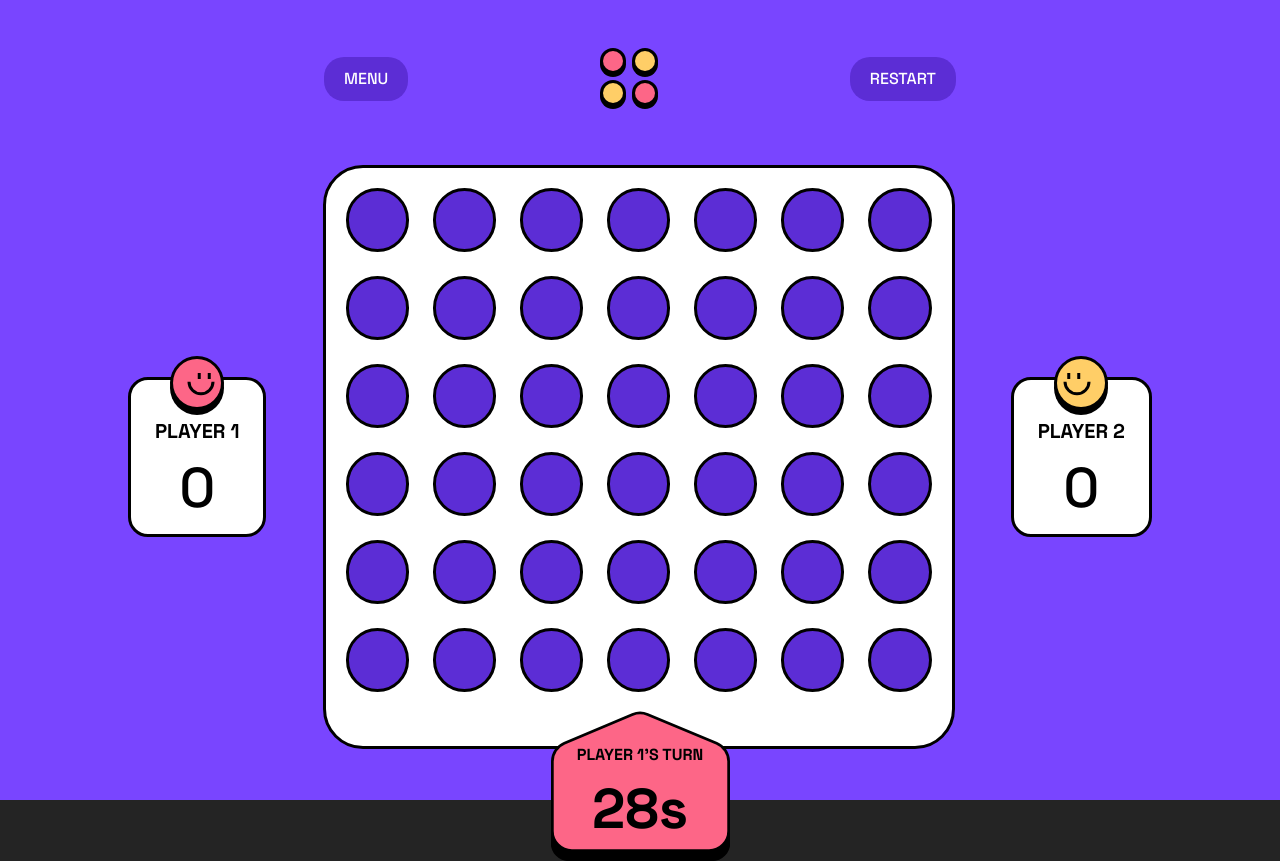
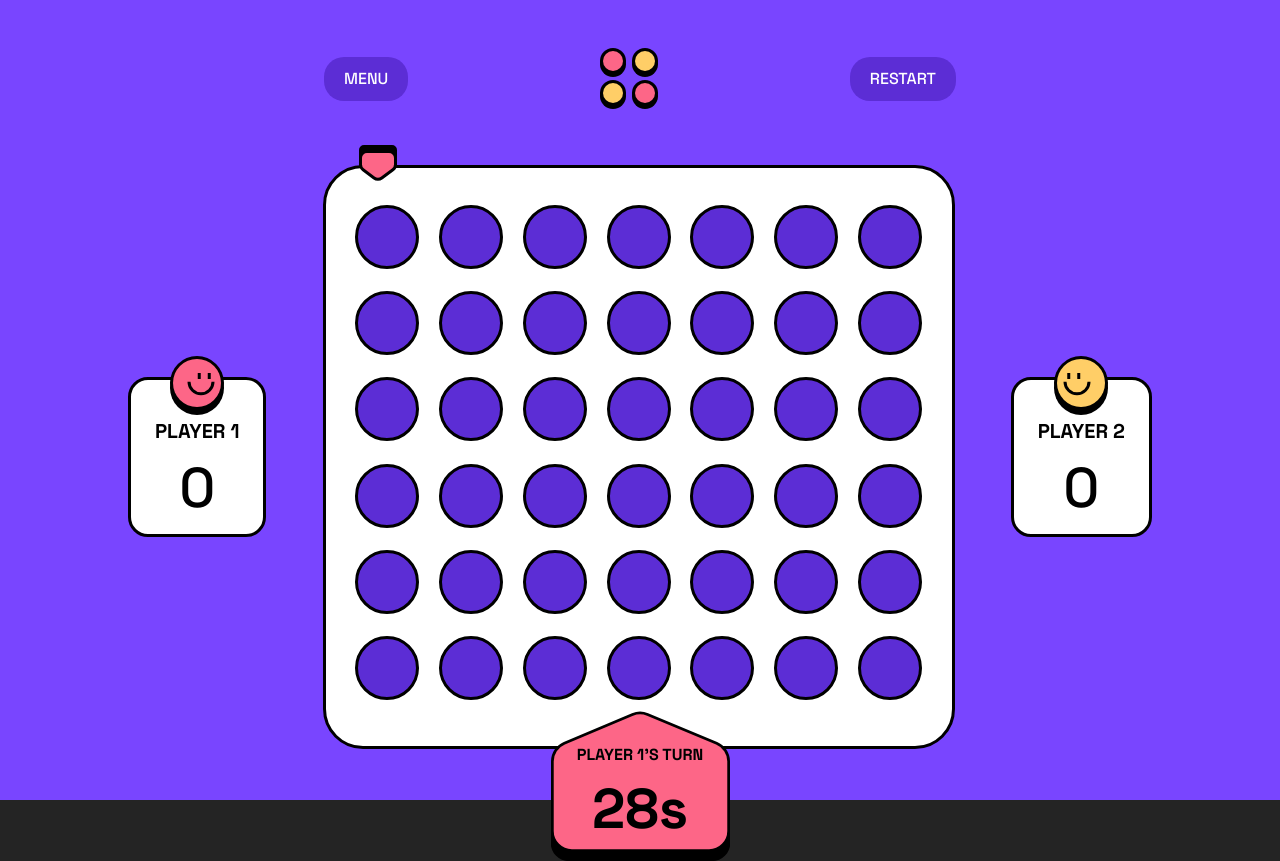
Before and after one commit to kajtd/ConnectFourGame, a Vue app: page / in a window 1280 px wide. Both pictures are taken after a click on the button "PLAY VS PLAYER". Built offline with nearby package versions, Linux system fonts and the light colour scheme.

Commit message:
add marker at the top of the board

```diff
--- a/src/components/Game/TheBoard.vue
+++ b/src/components/Game/TheBoard.vue
@@ -1,4 +1,5 @@
 <script setup lang="ts">
+import { ref, onMounted } from 'vue'
 import { storeToRefs } from 'pinia'
 import { useGameStore } from '../../store/game'
 
@@ -6,23 +7,44 @@ const gameStore = useGameStore()
 const { NUMBER_OF_COLUMNS, NUMBER_OF_ROWS, addNewCounter } = gameStore;
 const { currentColumn, board } = storeToRefs(gameStore)
 
+const markerPosition = ref(0)
+const boardRef = ref<HTMLDivElement | null>(null)
+
 const handleCounterMousemove = (col: number) => {
     currentColumn.value = col
+    const boardOffsetLeft = boardRef.value?.offsetLeft || 0;
+    markerPosition.value = (boardOffsetLeft + 36) + ((currentColumn.value-1) * 88);
 }
+
+onMounted(() => {
+  // Since the boardRef may not be available immediately, we ensure the component is mounted first.
+  // This way we can correctly calculate positions with the actual DOM element's offset.
+  handleCounterMousemove(currentColumn.value || 1)
+})
 
 </script>
 
 <template>
-    <div class="w-[632px] h-[584px] p-5 pb-[60px] flex flex-col gap-6 bg-white border-[3px] border-black rounded-[40px]">
-        <div v-for="i in NUMBER_OF_ROWS" :key="i" class="flex gap-6 items-center">
+    <img
+        src="./../../assets/images/marker-red.svg"
+        alt=""
+        class="absolute -top-5 left-0"
+        :style="`left: ${markerPosition}px;`"
+    >
+    <div ref="boardRef" class="w-[632px] h-[584px] pb-10 p-5 grid grid-cols-1 grid-rows-6 bg-white border-[3px] border-black rounded-[40px]">
+        <div v-for="i in NUMBER_OF_ROWS" :key="i" class="grid grid-cols-7 h-[97px]">
             <div
                 v-for="j in NUMBER_OF_COLUMNS"
                 :key="j"
-                class="w-16 h-16 bg-royal-purple border-black border-[3px] rounded-full cursor-pointer"
-                :class="{ '!bg-salmon-pink': board[j-1][i-1] === 'red', '!bg-mustard-yellow': board[j-1][i-1] === 'yellow' }"
+                class="grid place-items-center"
                 @mousemove="handleCounterMousemove(j)"
                 @click="addNewCounter"
             >
+                <div
+                    class="w-16 h-16 bg-royal-purple border-black border-[3px] rounded-full cursor-pointer"
+                    :class="{ '!bg-salmon-pink': board[j-1][i-1] === 'red', '!bg-mustard-yellow': board[j-1][i-1] === 'yellow' }"
+                >
+                </div>
             </div>
         </div>
     </div>
```
